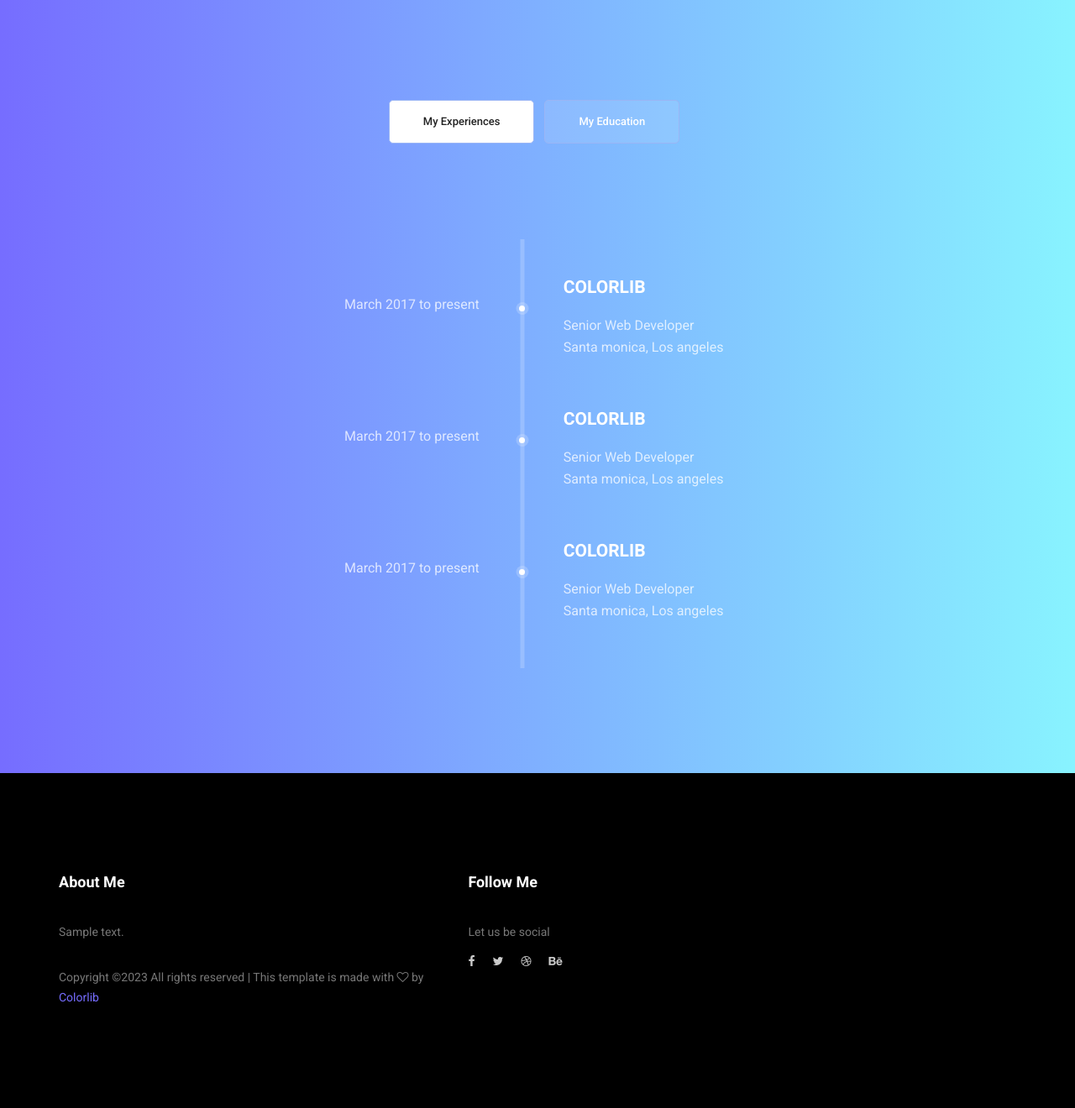
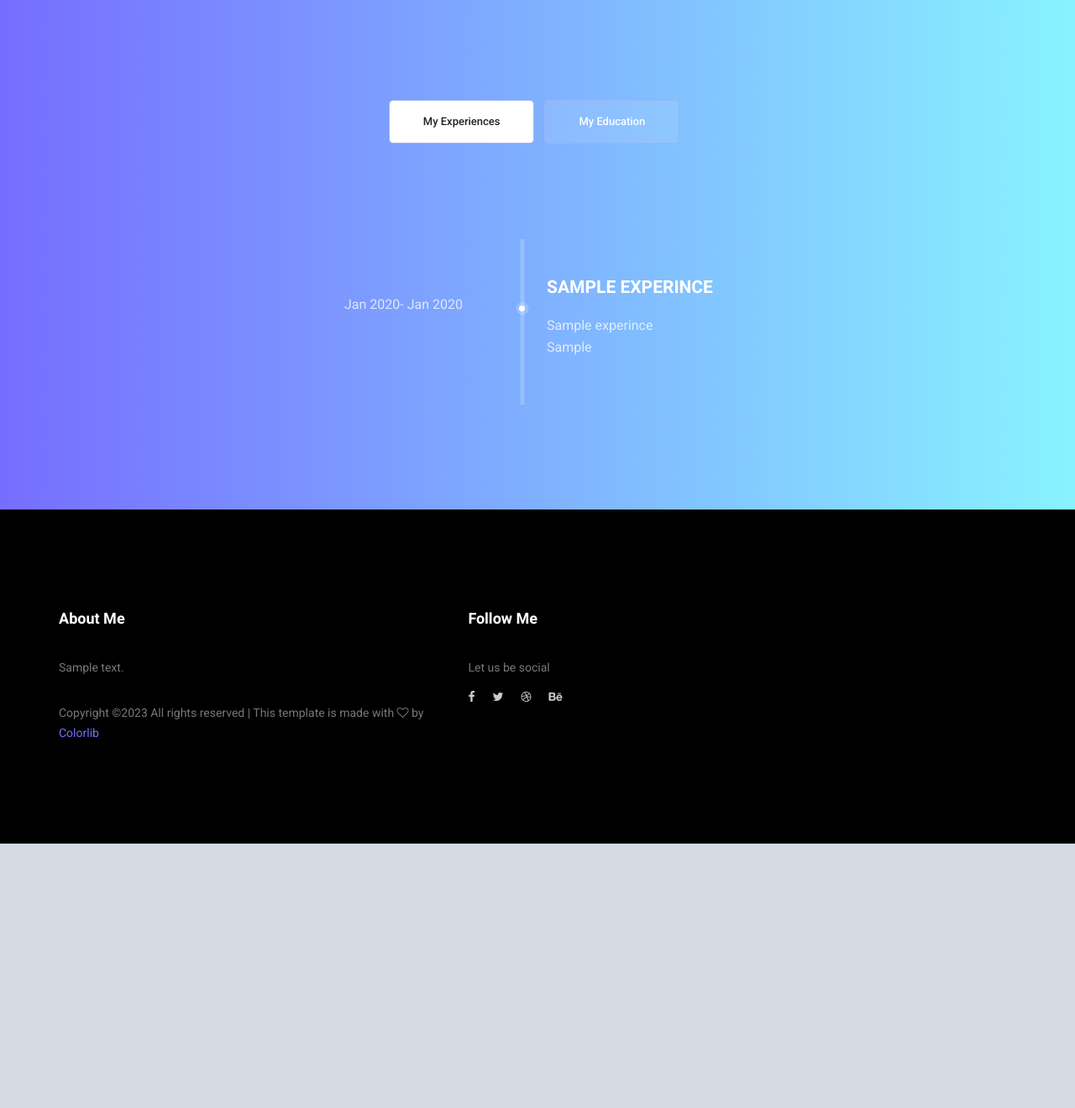
Before and after one commit to JrS4mIl/resume, a Django app: template templates/index.html in a window 1280 px wide; the page is wider, and only the part inside the window is pictured. Shown: the part 1330-2650 px from the top of that part at 84% size. After the commit the page ends 2335 px from the top of that part, so only its background shows below. Run offline with Django 4.2, Linux system fonts and the light colour scheme; the template is opened without the code that fills it: most values are stand-ins (such as "Sample title", 1, 10 or a date in 2020); grey boxes marked "Sample" are stand-in pictures; some libraries are stand-ins or nearby versions.

Commit message:
refactor: frontedn experince

```diff
--- a/core/views.py
+++ b/core/views.py
@@ -18,6 +18,8 @@
     header_image = ImageSetting.objects.get(name='header_image').file
     favicon = ImageSetting.objects.get(name='favicon').file
     skills=Skill.objects.all().order_by('order')
+
+    experinces=Experince.objects.all()
     context={
         'site_title':site_title,
         'site_keywords':site_keywords,
@@ -31,6 +33,7 @@
         'header_image':header_image,
         'favicon':favicon,
         'skills':skills,
+        'experinces':experinces,
 
     }
     return render(request,'index.html',context)
--- a/templates/index.html
+++ b/templates/index.html
@@ -97,42 +97,30 @@
                 <div class="tab-content" id="myTabContent">
                     <div class="tab-pane fade show active" id="home" role="tabpanel" aria-labelledby="home-tab">
                         <ul class="list">
+                            {% for experince in experinces %}
+
+
+
                             <li>
                                 <span></span>
                                 <div class="media">
                                     <div class="d-flex">
-                                        <p>March 2017 to present</p>
+                                        <p>{{ experince.start_date |date:"M Y" }}-
+                                            {% if experince.end_date %}
+                                            {{ experince.end_date|date:"M Y" }}
+                                            {% else %}
+                                            Peresent
+                                            {% endif %}
+                                        </p>
                                     </div>
                                     <div class="media-body">
-                                        <h4>Colorlib</h4>
-                                        <p>Senior Web Developer <br/>Santa monica, Los angeles</p>
+                                        <h4>{{ experince.company_name }}</h4>
+                                        <p>{{ experince.job_title }}<br/>{{ experince.job_location }}</p>
                                     </div>
                                 </div>
                             </li>
-                            <li>
-                                <span></span>
-                                <div class="media">
-                                    <div class="d-flex">
-                                        <p>March 2017 to present</p>
-                                    </div>
-                                    <div class="media-body">
-                                        <h4>Colorlib</h4>
-                                        <p>Senior Web Developer <br/>Santa monica, Los angeles</p>
-                                    </div>
-                                </div>
-                            </li>
-                            <li>
-                                <span></span>
-                                <div class="media">
-                                    <div class="d-flex">
-                                        <p>March 2017 to present</p>
-                                    </div>
-                                    <div class="media-body">
-                                        <h4>Colorlib</h4>
-                                        <p>Senior Web Developer <br/>Santa monica, Los angeles</p>
-                                    </div>
-                                </div>
-                            </li>
+                            {% endfor %}
+
                         </ul>
                     </div>
                     <div class="tab-pane fade" id="profile" role="tabpanel" aria-labelledby="profile-tab">
```
